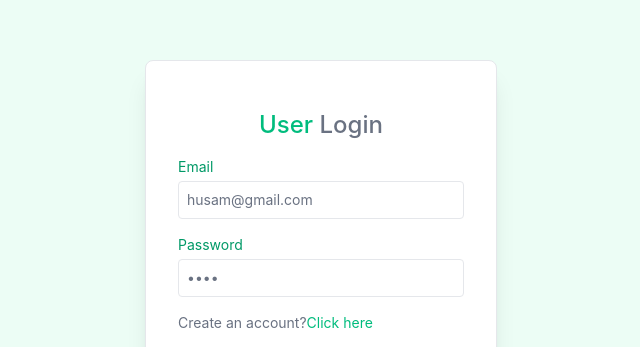
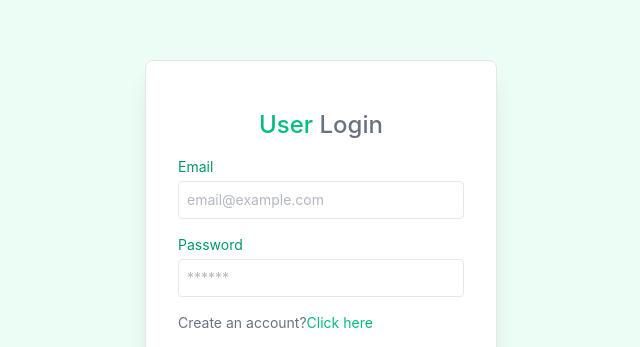
Before and after one commit to m-ismail-dev/mern-stack-site, a React (Vite) app in the folder client/: page /login in a window 1280 px wide. Shown: the part 153-500 px from the top of the page, without its empty margins (319-959 px from the left). Built offline with nearby package versions, Linux system fonts and the light colour scheme.

Commit message:
add react-hot-toast

```diff
--- a/client/package.json
+++ b/client/package.json
@@ -13,6 +13,7 @@
     "@tailwindcss/vite": "^4.3.3",
     "react": "^19.2.8",
     "react-dom": "^19.2.8",
+    "react-hot-toast": "^2.6.1",
     "react-icons": "^5.7.0",
     "react-router-dom": "^7.18.4",
     "tailwindcss": "^4.3.3"
--- a/client/src/main.jsx
+++ b/client/src/main.jsx
@@ -8,6 +8,7 @@ import Home from "./pages/Home.jsx";
 import Account from "./pages/Account.jsx";
 import Register from "./pages/Register.jsx";
 import { UserProvider } from "./context/userContext.jsx";
+import { Toaster } from "react-hot-toast";
 
 createRoot(document.getElementById("root")).render(
   <StrictMode>
@@ -22,5 +23,6 @@ createRoot(document.getElementById("root")).render(
         </Routes>
       </BrowserRouter>
     </UserProvider>
+    <Toaster />
   </StrictMode>,
 );
--- a/client/src/pages/Login.jsx
+++ b/client/src/pages/Login.jsx
@@ -4,8 +4,8 @@ import { login } from "../api/api";
 import { useUser } from "../context/userContext";
 
 function Login() {
-  const [email, setEmail] = useState("husam@gmail.com");
-  const [password, setPassword] = useState("1230");
+  const [email, setEmail] = useState("");
+  const [password, setPassword] = useState("");
 
   const { setUser } = useUser();
 
@@ -52,6 +52,7 @@ function Login() {
             type="password"
             placeholder="******"
             required
+            minLength="8"
             className="border border-gray-200 rounded w-full p-2 mt-1 outline-none focus:border-emerald-600 focus:ring-1 focus:ring-emerald-600"
             value={password}
             onChange={(e) => setPassword(e.target.value)}
--- a/client/src/pages/Register.jsx
+++ b/client/src/pages/Register.jsx
@@ -2,6 +2,7 @@ import { useState } from "react";
 import { Link, useNavigate } from "react-router-dom";
 import { register } from "../api/api";
 import { useUser } from "../context/userContext";
+import toast from "react-hot-toast";
 
 function Register() {
   const [firstName, setFirstName] = useState("");
@@ -29,7 +30,7 @@ function Register() {
 
     if (password !== passwordConfirm) errors.push("passwords do not match");
 
-    if (errors.length > 0) return alert(errors.join("\n"));
+    if (errors.length > 0) return toast.error(errors.join("\n"));
 
     const user = await register(firstName, lastName, email, password);
 
```
Also changed, not shown: 1 other file (tests, documents, lock files or other folders).
